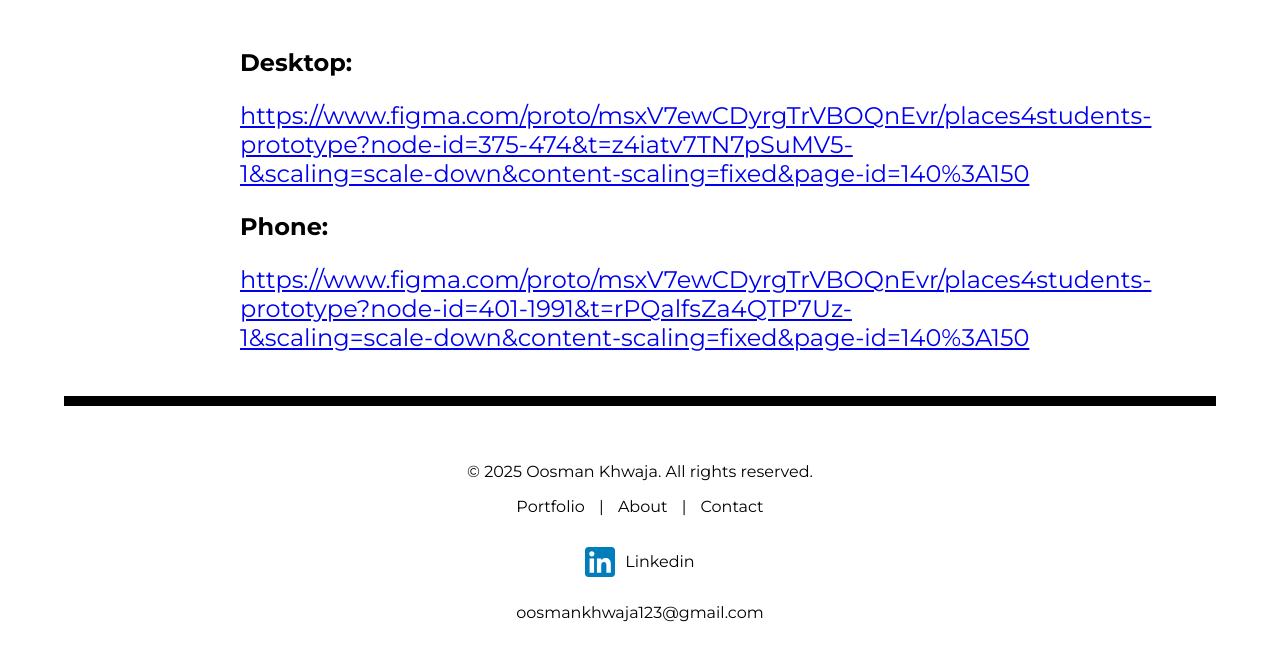
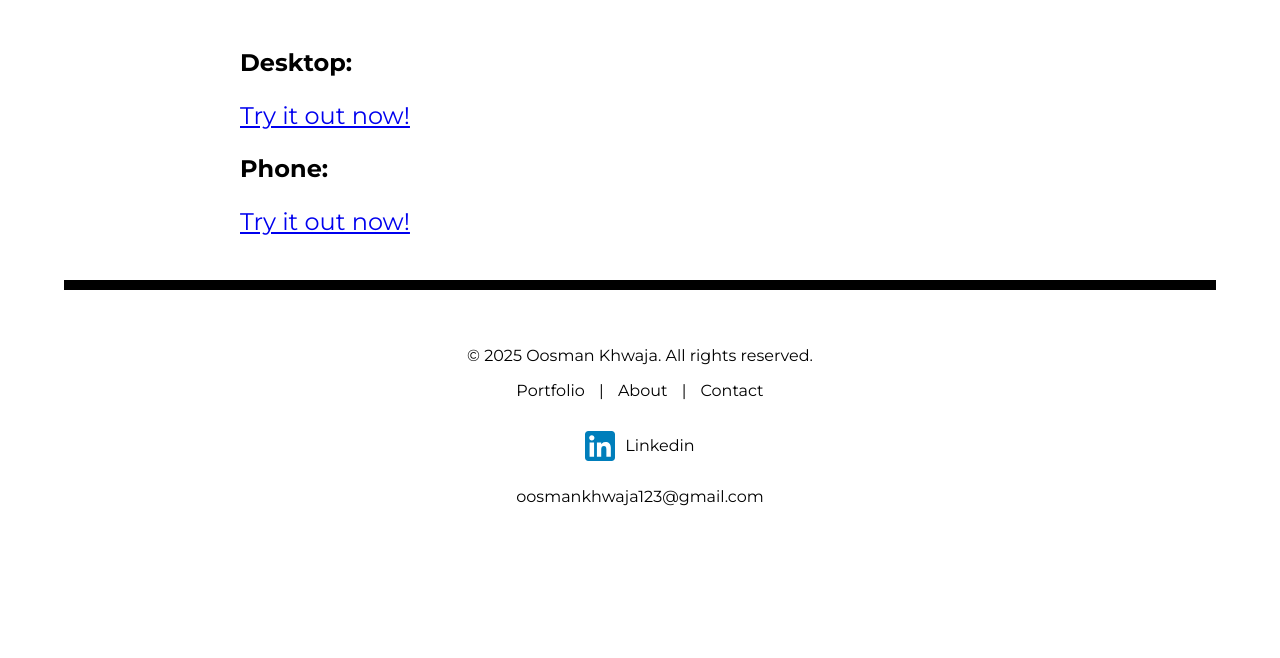
Before and after one commit to walrus-man/walrus-man.github.io, a plain HTML site: page places4students.html in a window 1280 px wide. Shown: the part 4291-4949 px from the top of the page. After the commit the page ends 4833 px from the top, so only its background shows below. Drawn offline with Linux system fonts and the light colour scheme; a web font is replaced by a local one.

Commit message:
Update places4students.html

```diff
--- a/places4students.html
+++ b/places4students.html
@@ -219,7 +219,7 @@
               target="_blank"
             >
               <p class="desktop-link">
-                https://www.figma.com/proto/msxV7ewCDyrgTrVBOQnEvr/places4students-prototype?node-id=375-474&t=z4iatv7TN7pSuMV5-1&scaling=scale-down&content-scaling=fixed&page-id=140%3A150
+                Try it out now!
               </p>
             </a>
             <h2>Phone:</h2>
@@ -228,7 +228,7 @@
               target="_blank"
             >
               <p class="phone-link">
-                https://www.figma.com/proto/msxV7ewCDyrgTrVBOQnEvr/places4students-prototype?node-id=401-1991&t=rPQalfsZa4QTP7Uz-1&scaling=scale-down&content-scaling=fixed&page-id=140%3A150
+                Try it out now!
               </p>
             </a>
           </div>
```
